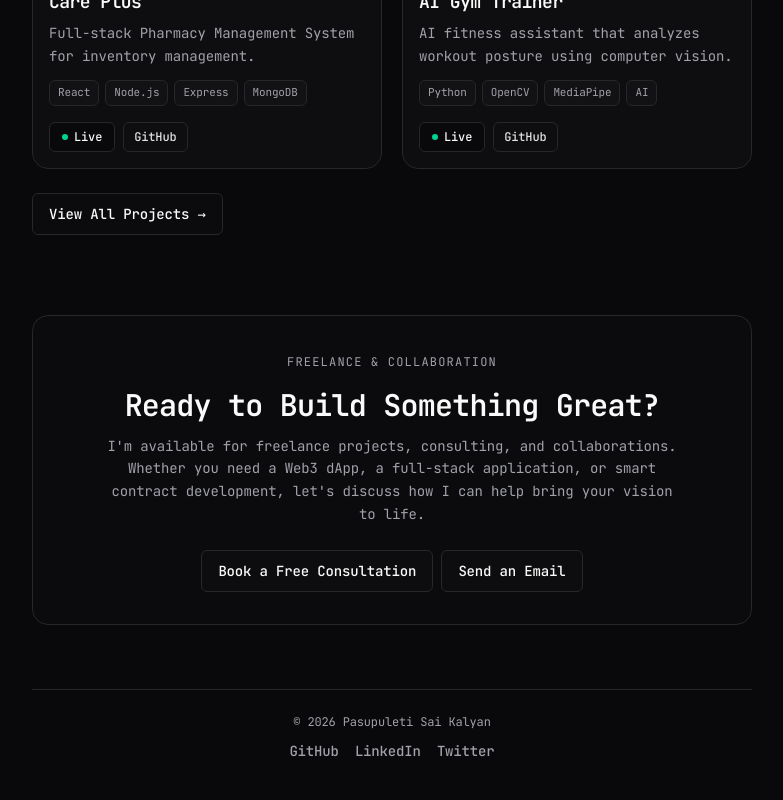
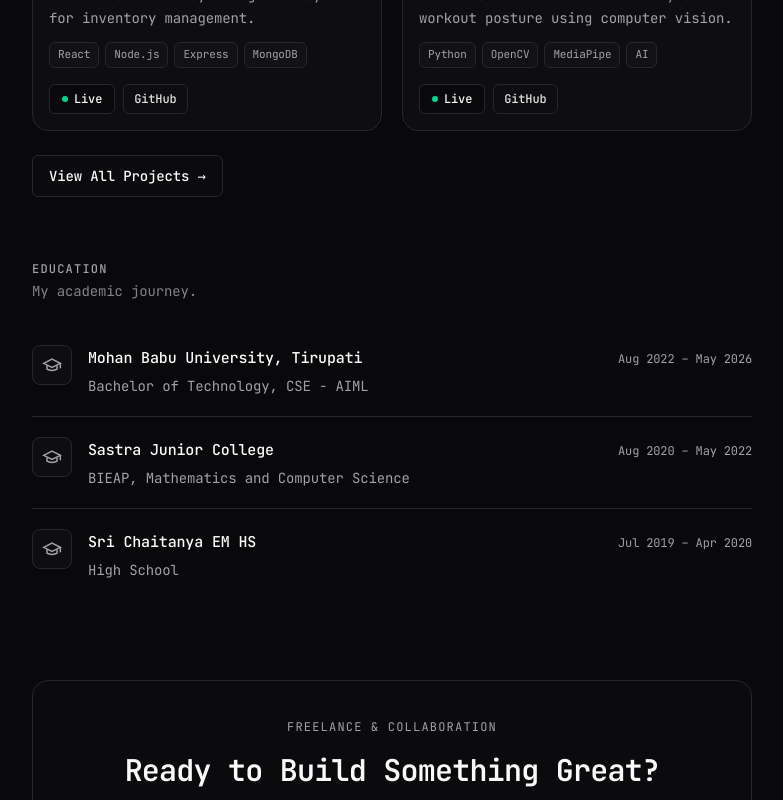
Before and after one commit to KalyanSai956/My_Portfolio, a React (Vite) app: page / in a window 1280 px wide. Shown: the part 1810-2610 px from the top of the page, without its empty margins (248-1031 px from the left). Built offline with nearby package versions, Linux system fonts and the light colour scheme.

Commit message:
education

```diff
--- a/src/App.jsx
+++ b/src/App.jsx
@@ -9,6 +9,23 @@ import { Routes, Route, Link } from "react-router-dom";
 import Navbar from "@/components/ui/Navbar";
 import SmartHire from "@/assets/projects/SmartHire.png";
 import Projxty from "@/assets/experience/company_projxty.png";
+const education = [
+  {
+    institution: "Mohan Babu University, Tirupati",
+    degree: "Bachelor of Technology, CSE - AIML",
+    period: "Aug 2022 – May 2026",
+  },
+  {
+    institution: "Sastra Junior College",
+    degree: "BIEAP, Mathematics and Computer Science",
+    period: "Aug 2020 – May 2022",
+  },
+  {
+    institution: "Sri Chaitanya EM HS",
+    degree: "High School",
+    period: "Jul 2019 – Apr 2020",
+  },
+];
 const experiences = [
   {
     company: "Projxty",
@@ -37,7 +54,6 @@ const techStack = [
   { name: "Streamlit", icon: "streamlit", color: "FF4B4B" },
   { name: "Git", icon: "git", color: "F05032" },
   { name: "GitHub", icon: "github", color: "FFFFFF" },
-  { name: "VS Code", icon: "visualstudiocode", color: "007ACC" },
   { name: "Postman", icon: "postman", color: "FF6C37" },
   { name: "MySQL", icon: "mysql", color: "4479A1" },
   { name: "TensorFlow", icon: "tensorflow", color: "FF6F00" },
@@ -394,6 +410,47 @@ hover:border-foreground/30
             <LinkBtn href="/projects">View All Projects →</LinkBtn>
           </div>
         </Section>
+        {/* Education */}
+        <Section eyebrow="EDUCATION" subtitle="My academic journey.">
+          <div className="mt-6 space-y-0">
+            {education.map((e, index) => (
+              <div
+                key={e.institution}
+                className={`flex gap-4 py-5 ${
+                  index !== education.length - 1 ? "border-b border-border" : ""
+                }`}
+              >
+                {/* Education Icon */}
+                <div className="flex h-10 w-10 shrink-0 items-center justify-center rounded-lg border border-border bg-muted/40">
+                  <svg
+                    width="20"
+                    height="20"
+                    viewBox="0 0 24 24"
+                    fill="none"
+                    stroke="currentColor"
+                    strokeWidth="1.8"
+                    className="text-muted-foreground"
+                  >
+                    <path d="M2 10l10-5 10 5-10 5L2 10Z" />
+                    <path d="M6 12.5V17c3 2 9 2 12 0v-4.5" />
+                    <path d="M22 10v6" />
+                  </svg>
+                </div>
+
+                {/* Education Details */}
+                <div className="flex-1 min-w-0">
+                  <div className="flex flex-wrap items-baseline justify-between gap-x-3 gap-y-1">
+                    <span className="font-medium text-foreground">{e.institution}</span>
+
+                    <span className="text-xs text-muted-foreground">{e.period}</span>
+                  </div>
+
+                  <p className="mt-1 text-sm text-muted-foreground">{e.degree}</p>
+                </div>
+              </div>
+            ))}
+          </div>
+        </Section>
 
         {/* CTA */}
         <section className="mt-20 rounded-2xl border border-border bg-card/40 p-8 text-center">
```
